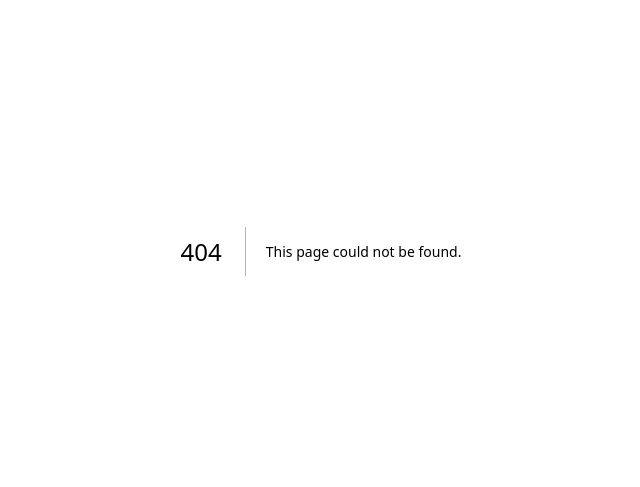
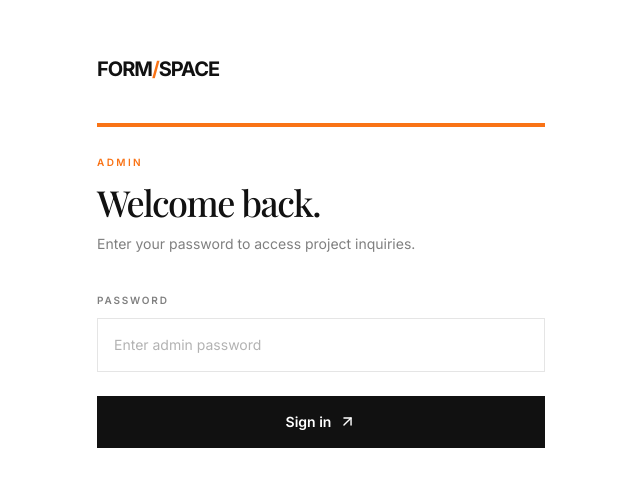
Before and after one commit to Gigawashudas/interior-design, a Next.js app: page /admin/login in a window 1280 px wide. Before the commit this address had no page. Shown: the part 149-636 px from the top of the page, without its empty margins (319-959 px from the left). Built offline with nearby package versions, Linux system fonts and the light colour scheme; a web font is replaced by a local one; what @teispace/next-themes would draw is missing.

Commit message:
Complete lead management and email notifications

```diff
--- /dev/null
+++ b/src/app/admin/layout.tsx
@@ -0,0 +1,3 @@
+export default function AdminLayout({ children }: { children: React.ReactNode }) {
+  return children;
+}
--- /dev/null
+++ b/src/app/admin/leads/layout.tsx
@@ -0,0 +1,17 @@
+import { cookies } from "next/headers";
+import { redirect } from "next/navigation";
+
+export default async function LeadsLayout({
+  children,
+}: {
+  children: React.ReactNode;
+}) {
+  const cookieStore = await cookies();
+  const session = cookieStore.get("admin_session");
+
+  if (session?.value !== "authenticated") {
+    redirect("/admin/login");
+  }
+
+  return children;
+}
--- /dev/null
+++ b/src/app/admin/login/page.tsx
@@ -0,0 +1,116 @@
+"use client";
+
+import { ArrowUpRight, Loader2 } from "lucide-react";
+import Link from "next/link";
+import { FormEvent, useState } from "react";
+import { useRouter } from "next/navigation";
+
+export default function AdminLoginPage() {
+  const router = useRouter();
+
+  const [password, setPassword] = useState("");
+  const [loading, setLoading] = useState(false);
+  const [error, setError] = useState("");
+
+  async function handleSubmit(event: FormEvent<HTMLFormElement>) {
+    event.preventDefault();
+
+    setLoading(true);
+    setError("");
+
+    try {
+      const response = await fetch("/api/admin/login", {
+        method: "POST",
+        headers: {
+          "Content-Type": "application/json",
+        },
+        body: JSON.stringify({ password }),
+      });
+
+      const data = await response.json();
+
+      if (!response.ok || !data.success) {
+        setError(data.message || "Invalid password.");
+        return;
+      }
+
+      router.replace("/admin/leads");
+      router.refresh();
+    } catch {
+      setError("Something went wrong. Please try again.");
+    } finally {
+      setLoading(false);
+    }
+  }
+
+  return (
+    <main className="flex min-h-screen items-center justify-center bg-white px-5 text-[#111111] dark:bg-[#111111] dark:text-white">
+      <div className="w-full max-w-md">
+        <Link
+          href="/"
+          className="text-xl font-bold tracking-tighter"
+        >
+          FORM<span className="text-[#F97316]">/</span>SPACE
+        </Link>
+
+        <div className="mt-10 border-t-4 border-[#F97316] pt-7">
+          <p className="text-[10px] font-semibold uppercase tracking-[0.24em] text-[#F97316]">
+            Admin
+          </p>
+
+          <h1 className="mt-3 font-display text-4xl font-medium tracking-[-0.04em]">
+            Welcome back.
+          </h1>
+
+          <p className="mt-3 text-sm text-black/50 dark:text-white/50">
+            Enter your password to access project inquiries.
+          </p>
+        </div>
+
+        <form onSubmit={handleSubmit} className="mt-8">
+          <label
+            htmlFor="password"
+            className="text-[10px] font-semibold uppercase tracking-[0.18em] text-black/50 dark:text-white/50"
+          >
+            Password
+          </label>
+
+          <input
+            id="password"
+            type="password"
+            autoComplete="current-password"
+            value={password}
+            onChange={(event) => setPassword(event.target.value)}
+            placeholder="Enter admin password"
+            required
+            className="mt-2 w-full border border-black/10 bg-transparent px-4 py-4 text-sm outline-none transition-colors placeholder:text-black/30 focus:border-[#F97316] dark:border-white/10 dark:placeholder:text-white/30"
+          />
+
+          {error && (
+            <p className="mt-3 text-sm text-red-500">
+              {error}
+            </p>
+          )}
+
+          <button
+            type="submit"
+            disabled={loading}
+            className="mt-6 flex w-full items-center justify-center gap-2 bg-[#111111] px-6 py-4 text-sm font-semibold text-white transition-colors hover:bg-[#F97316] disabled:cursor-not-allowed disabled:opacity-60 dark:bg-white dark:text-[#111111] dark:hover:bg-[#F97316] dark:hover:text-white"
+          >
+            {loading ? (
+              <>
+                <Loader2 size={17} className="animate-spin" />
+                Signing in...
+              </>
+            ) : (
+              <>
+                Sign in
+                <ArrowUpRight size={17} />
+              </>
+            )}
+          </button>
+        </form>
+      </div>
+    </main>
+  );
+}
--- /dev/null
+++ b/src/app/api/admin/login/route.ts
@@ -0,0 +1,52 @@
+import { NextResponse } from "next/server";
+
+export async function POST(request: Request) {
+  try {
+    const { password } = await request.json();
+
+    if (!password) {
+      return NextResponse.json(
+        {
+          success: false,
+          message: "Password is required.",
+        },
+        { status: 400 },
+      );
+    }
+
+    if (password !== process.env.ADMIN_PASSWORD) {
+      return NextResponse.json(
+        {
+          success: false,
+          message: "Invalid password.",
+        },
+        { status: 401 },
+      );
+    }
+
+    const response = NextResponse.json({
+      success: true,
+      message: "Login successful.",
+    });
+
+    response.cookies.set("admin_session", "authenticated", {
+      httpOnly: true,
+      secure: process.env.NODE_ENV === "production",
+      sameSite: "lax",
+      path: "/",
+      maxAge: 60 * 60 * 24 * 7,
+    });
+
+    return response;
+  } catch (error) {
+    console.error("Admin login error:", error);
+
+    return NextResponse.json(
+      {
+        success: false,
+        message: "Something went wrong. Please try again.",
+      },
+      { status: 500 },
+    );
+  }
+}
--- /dev/null
+++ b/src/app/api/admin/logout/route.ts
@@ -0,0 +1,17 @@
+import { NextResponse } from "next/server";
+
+export async function POST() {
+  const response = NextResponse.json({
+    success: true,
+  });
+
+  response.cookies.set("admin_session", "", {
+    httpOnly: true,
+    secure: process.env.NODE_ENV === "production",
+    sameSite: "lax",
+    path: "/",
+    maxAge: 0,
+  });
+
+  return response;
+}
--- a/src/app/contact/page.tsx
+++ b/src/app/contact/page.tsx
@@ -4,21 +4,9 @@ import { ArrowLeft, ArrowUpRight, CheckCircle2, Loader2 } from "lucide-react";
 import Link from "next/link";
 import { FormEvent, useState } from "react";
 
-const projectTypes = [
-  "Residential Design",
-  "Commercial Spaces",
-  "3D Visualization",
-  "Renovation",
-  "Other",
-];
+const projectTypes = ["Residential Design", "Commercial Spaces", "3D Visualization", "Renovation", "Other"];
 
-const budgets = [
-  "Under 10 Lakh",
-  "10–20 Lakh",
-  "20–30 Lakh",
-  "30–50 Lakh",
-  "50 Lakh+",
-];
+const budgets = ["Under 10 Lakh", "10–20 Lakh", "20–30 Lakh", "30–50 Lakh", "50 Lakh+"];
 
 export default function ContactPage() {
   const [loading, setLoading] = useState(false);
@@ -46,6 +34,7 @@ export default function ContactPage() {
     };
 
     try {
+      // 1. Save lead to database
       const response = await fetch("/api/leads", {
         method: "POST",
         headers: {
@@ -60,14 +49,41 @@ export default function ContactPage() {
         throw new Error(result.message || "Something went wrong.");
       }
 
+      // 2. Send email notification through Web3Forms
+      const emailResponse = await fetch("https://api.web3forms.com/submit", {
+        method: "POST",
+        headers: {
+          "Content-Type": "application/json",
+          Accept: "application/json",
+        },
+        body: JSON.stringify({
+          access_key: process.env.NEXT_PUBLIC_WEB3FORMS_ACCESS_KEY,
+
+          subject: `New Lead: ${data.name} — ${data.projectType}`,
+
+          from_name: "FORM/SPACE Website",
+
+          name: data.name,
+          phone: data.phone,
+          email: data.email,
+          projectType: data.projectType,
+          budget: data.budget,
+          location: data.location,
+          message: data.message,
+        }),
+      });
+
+      const emailResult = await emailResponse.json();
+
+      if (!emailResult.success) {
+        console.error("Web3Forms email error:", emailResult);
+      }
+
+      // 3. Show success even if email notification fails
       setSuccess(true);
       form.reset();
     } catch (err) {
-      setError(
-        err instanceof Error
-          ? err.message
-          : "Something went wrong. Please try again."
-      );
+      setError(err instanceof Error ? err.message : "Something went wrong. Please try again.");
     } finally {
       setLoading(false);
     }
@@ -78,17 +94,11 @@ export default function ContactPage() {
       {/* Header */}
       <header className="border-b border-black/10 dark:border-white/10">
         <div className="mx-auto flex max-w-7xl items-center justify-between px-5 py-5 sm:px-6 lg:px-8">
-          <Link
-            href="/"
-            className="text-lg font-bold tracking-tighter sm:text-xl"
-          >
+          <Link href="/" className="text-lg font-bold tracking-tighter sm:text-xl">
             FORM<span className="text-[#F97316]">/</span>SPACE
           </Link>
 
-          <Link
-            href="/"
-            className="flex items-center gap-2 text-sm font-medium transition-colors hover:text-[#F97316]"
-          >
+          <Link href="/" className="flex items-center gap-2 text-sm font-medium transition-colors hover:text-[#F97316]">
             <ArrowLeft size={16} />
             Back home
           </Link>
@@ -100,26 +110,16 @@ export default function ContactPage() {
         <div className="grid gap-14 lg:grid-cols-[0.8fr_1.2fr] lg:gap-24">
           {/* Intro */}
           <div>
-            <p className="text-[10px] font-semibold uppercase tracking-[0.24em] text-[#F97316] sm:text-xs">
-              Start a project
-            </p>
+            <p className="text-[10px] font-semibold uppercase tracking-[0.24em] text-[#F97316] sm:text-xs">Start a project</p>
 
             <h1 className="mt-5 max-w-xl font-display text-5xl font-medium leading-[0.95] tracking-[-0.045em] sm:text-6xl lg:text-7xl">
-              Let&apos;s create something{" "}
-              <span className="font-normal italic text-[#F97316]">
-                meaningful.
-              </span>
+              Let&apos;s create something <span className="font-normal italic text-[#F97316]">meaningful.</span>
             </h1>
 
-            <p className="mt-7 max-w-md text-sm leading-7 text-black/60 dark:text-white/60 sm:text-base">
-              Tell us about your project. We&apos;ll review your requirements
-              and get back to you to discuss the possibilities.
-            </p>
+            <p className="mt-7 max-w-md text-sm leading-7 text-black/60 dark:text-white/60 sm:text-base">Tell us about your project. We&apos;ll review your requirements and get back to you to discuss the possibilities.</p>
 
             <div className="mt-10 border-t border-black/10 pt-6 dark:border-white/10">
-              <p className="text-xs font-semibold uppercase tracking-[0.2em] text-black/40 dark:text-white/40">
-                Studio
-              </p>
+              <p className="text-xs font-semibold uppercase tracking-[0.2em] text-black/40 dark:text-white/40">Studio</p>
 
               <p className="mt-3 text-sm leading-6">
                 Dhaka, Bangladesh
@@ -135,108 +135,54 @@ export default function ContactPage() {
           <div>
             {success ? (
               <div className="border-t-4 border-[#F97316] pt-8">
-                <CheckCircle2
-                  size={42}
-                  strokeWidth={1.5}
-                  className="text-[#F97316]"
-                />
+                <CheckCircle2 size={42} strokeWidth={1.5} className="text-[#F97316]" />
 
-                <h2 className="mt-6 font-display text-3xl font-medium tracking-tight sm:text-4xl">
-                  Thank you.
-                </h2>
+                <h2 className="mt-6 font-display text-3xl font-medium tracking-tight sm:text-4xl">Thank you.</h2>
 
-                <p className="mt-4 max-w-md text-sm leading-7 text-black/60 dark:text-white/60">
-                  Your project inquiry has been received. We&apos;ll be in
-                  touch with you soon.
-                </p>
+                <p className="mt-4 max-w-md text-sm leading-7 text-black/60 dark:text-white/60">Your project inquiry has been received. We&apos;ll be in touch with you soon.</p>
 
-                <button
-                  type="button"
-                  onClick={() => setSuccess(false)}
-                  className="mt-8 inline-flex items-center gap-2 border-b border-black/30 pb-1 text-sm font-semibold transition-colors hover:border-[#F97316] hover:text-[#F97316] dark:border-white/30"
-                >
+                <button type="button" onClick={() => setSuccess(false)} className="mt-8 inline-flex items-center gap-2 border-b border-black/30 pb-1 text-sm font-semibold transition-colors hover:border-[#F97316] hover:text-[#F97316] dark:border-white/30">
                   Submit another inquiry
                   <ArrowUpRight size={15} />
                 </button>
               </div>
             ) : (
-              <form
-                onSubmit={handleSubmit}
-                className="border-t-4 border-[#F97316] pt-8"
-              >
+              <form onSubmit={handleSubmit} className="border-t-4 border-[#F97316] pt-8">
                 <div className="grid gap-7 sm:grid-cols-2">
                   {/* Name */}
                   <div>
-                    <label
-                      htmlFor="name"
-                      className="text-xs font-semibold uppercase tracking-[0.16em]"
-                    >
+                    <label htmlFor="name" className="text-xs font-semibold uppercase tracking-[0.16em]">
                       Name *
                     </label>
 
-                    <input
-                      id="name"
-                      name="name"
-                      type="text"
-                      required
-                      placeholder="Your name"
-                      className="mt-3 w-full border-b border-black/20 bg-transparent px-0 py-3 text-sm outline-none transition-colors placeholder:text-black/30 focus:border-[#F97316] dark:border-white/20 dark:placeholder:text-white/30"
-                    />
+                    <input id="name" name="name" type="text" required placeholder="Your name" className="mt-3 w-full border-b border-black/20 bg-transparent px-0 py-3 text-sm outline-none transition-colors placeholder:text-black/30 focus:border-[#F97316] dark:border-white/20 dark:placeholder:text-white/30" />
                   </div>
 
                   {/* Phone */}
                   <div>
-                    <label
-                      htmlFor="phone"
-                      className="text-xs font-semibold uppercase tracking-[0.16em]"
-                    >
+                    <label htmlFor="phone" className="text-xs font-semibold uppercase tracking-[0.16em]">
                       Phone *
                     </label>
 
-                    <input
-                      id="phone"
-                      name="phone"
-                      type="tel"
-                      required
-                      placeholder="+880 1XXX-XXXXXX"
-                      className="mt-3 w-full border-b border-black/20 bg-transparent px-0 py-3 text-sm outline-none transition-colors placeholder:text-black/30 focus:border-[#F97316] dark:border-white/20 dark:placeholder:text-white/30"
-                    />
+                    <input id="phone" name="phone" type="tel" required placeholder="+880 1XXX-XXXXXX" className="mt-3 w-full border-b border-black/20 bg-transparent px-0 py-3 text-sm outline-none transition-colors placeholder:text-black/30 focus:border-[#F97316] dark:border-white/20 dark:placeholder:text-white/30" />
                   </div>
 
                   {/* Email */}
                   <div>
-                    <label
-                      htmlFor="email"
-                      className="text-xs font-semibold uppercase tracking-[0.16em]"
-                    >
+                    <label htmlFor="email" className="text-xs font-semibold uppercase tracking-[0.16em]">
                       Email
                     </label>
 
-                    <input
-                      id="email"
-                      name="email"
-                      type="email"
-                      placeholder="you@example.com"
-                      className="mt-3 w-full border-b border-black/20 bg-transparent px-0 py-3 text-sm outline-none transition-colors placeholder:text-black/30 focus:border-[#F97316] dark:border-white/20 dark:placeholder:text-white/30"
-                    />
+                    <input id="email" name="email" type="email" placeholder="you@example.com" className="mt-3 w-full border-b border-black/20 bg-transparent px-0 py-3 text-sm outline-none transition-colors placeholder:text-black/30 focus:border-[#F97316] dark:border-white/20 dark:placeholder:text-white/30" />
                   </div>
 
                   {/* Project type */}
                   <div>
-                    <label
-                      htmlFor="projectType"
-                      className="text-xs font-semibold uppercase tracking-[0.16em]"
-                    >
+                    <label htmlFor="projectType" className="text-xs font-semibold uppercase tracking-[0.16em]">
                       Project type *
                     </label>
 
-                    <select
-                      id="projectType"
-                      name="projectType"
-                      required
-                      defaultValue=""
-                      className="mt-3 w-full border-b border-black/20 bg-transparent px-0 py-3 text-sm outline-none transition-colors focus:border-[#F97316] dark:border-white/20 dark:bg-[#111111]"
-                    >
+                    <select id="projectType" name="projectType" required defaultValue="" className="mt-3 w-full border-b border-black/20 bg-transparent px-0 py-3 text-sm outline-none transition-colors focus:border-[#F97316] dark:border-white/20 dark:bg-[#111111]">
                       <option value="" disabled>
                         Select project type
                       </option>
@@ -251,19 +197,11 @@ export default function ContactPage() {
 
                   {/* Budget */}
                   <div>
-                    <label
-                      htmlFor="budget"
-                      className="text-xs font-semibold uppercase tracking-[0.16em]"
-                    >
+                    <label htmlFor="budget" className="text-xs font-semibold uppercase tracking-[0.16em]">
                       Budget
                     </label>
 
-                    <select
-                      id="budget"
-                      name="budget"
-                      defaultValue=""
-                      className="mt-3 w-full border-b border-black/20 bg-transparent px-0 py-3 text-sm outline-none transition-colors focus:border-[#F97316] dark:border-white/20 dark:bg-[#111111]"
-                    >
+                    <select id="budget" name="budget" defaultValue="" className="mt-3 w-full border-b border-black/20 bg-transparent px-0 py-3 text-sm outline-none transition-colors focus:border-[#F97316] dark:border-white/20 dark:bg-[#111111]">
                       <option value="" disabled>
                         Select budget
                       </option>
@@ -278,53 +216,26 @@ export default function ContactPage() {
 
                   {/* Location */}
                   <div>
-                    <label
-                      htmlFor="location"
-                      className="text-xs font-semibold uppercase tracking-[0.16em]"
-                    >
+                    <label htmlFor="location" className="text-xs font-semibold uppercase tracking-[0.16em]">
                       Location
                     </label>
 
-                    <input
-                      id="location"
-                      name="location"
-                      type="text"
-                      placeholder="Project location"
-                      className="mt-3 w-full border-b border-black/20 bg-transparent px-0 py-3 text-sm outline-none transition-colors placeholder:text-black/30 focus:border-[#F97316] dark:border-white/20 dark:placeholder:text-white/30"
-                    />
+                    <input id="location" name="location" type="text" placeholder="Project location" className="mt-3 w-full border-b border-black/20 bg-transparent px-0 py-3 text-sm outline-none transition-colors placeholder:text-black/30 focus:border-[#F97316] dark:border-white/20 dark:placeholder:text-white/30" />
                   </div>
                 </div>
 
                 {/* Message */}
                 <div className="mt-7">
-                  <label
-                    htmlFor="message"
-                    className="text-xs font-semibold uppercase tracking-[0.16em]"
-                  >
+                  <label htmlFor="message" className="text-xs font-semibold uppercase tracking-[0.16em]">
                     Tell us about your project *
                   </label>
 
-                  <textarea
-                    id="message"
-                    name="message"
-                    required
-                    rows={5}
-                    placeholder="Tell us about your space, requirements, timeline, and anything else we should know."
-                    className="mt-3 w-full resize-none border-b border-black/20 bg-transparent px-0 py-3 text-sm leading-6 outline-none transition-colors placeholder:text-black/30 focus:border-[#F97316] dark:border-white/20 dark:placeholder:text-white/30"
-                  />
+                  <textarea id="message" name="message" required rows={5} placeholder="Tell us about your space, requirements, timeline, and anything else we should know." className="mt-3 w-full resize-none border-b border-black/20 bg-transparent px-0 py-3 text-sm leading-6 outline-none transition-colors placeholder:text-black/30 focus:border-[#F97316] dark:border-white/20 dark:placeholder:text-white/30" />
                 </div>
 
-                {error && (
-                  <div className="mt-6 border border-red-500/20 bg-red-500/5 px-4 py-3 text-sm text-red-600 dark:text-red-400">
-                    {error}
-                  </div>
-                )}
+                {error && <div className="mt-6 border border-red-500/20 bg-red-500/5 px-4 py-3 text-sm text-red-600 dark:text-red-400">{error}</div>}
 
-                <button
-                  type="submit"
-                  disabled={loading}
-                  className="mt-8 inline-flex w-full items-center justify-center gap-3 bg-[#111111] px-7 py-5 text-sm font-semibold text-white transition-colors hover:bg-[#F97316] disabled:cursor-not-allowed disabled:opacity-60 dark:bg-white dark:text-[#111111] dark:hover:bg-[#F97316] dark:hover:text-white sm:w-auto"
-                >
+                <button type="submit" disabled={loading} className="mt-8 inline-flex w-full items-center justify-center gap-3 bg-[#111111] px-7 py-5 text-sm font-semibold text-white transition-colors hover:bg-[#F97316] disabled:cursor-not-allowed disabled:opacity-60 dark:bg-white dark:text-[#111111] dark:hover:bg-[#F97316] dark:hover:text-white sm:w-auto">
                   {loading ? (
                     <>
                       <Loader2 size={17} className="animate-spin" />
--- a/src/components/lead-form.tsx
+++ b/src/components/lead-form.tsx
@@ -34,6 +34,7 @@ export function LeadForm() {
     };
 
     try {
+      // 1. Save lead to database
       const response = await fetch("/api/leads", {
         method: "POST",
         headers: {
@@ -42,8 +43,40 @@ export function LeadForm() {
         body: JSON.stringify(data),
       });
 
+      const result = await response.json();
+
       if (!response.ok) {
-        throw new Error("Failed to submit form");
+        throw new Error(result.message || "Failed to submit form");
+      }
+
+      // 2. Send email notification through Web3Forms
+      const emailResponse = await fetch("https://api.web3forms.com/submit", {
+        method: "POST",
+        headers: {
+          "Content-Type": "application/json",
+          Accept: "application/json",
+        },
+        body: JSON.stringify({
+          access_key: process.env.NEXT_PUBLIC_WEB3FORMS_ACCESS_KEY,
+
+          subject: `New Lead: ${data.name} — ${data.projectType}`,
+
+          from_name: "FORM/SPACE Website",
+
+          name: data.name,
+          phone: data.phone,
+          email: data.email,
+          projectType: data.projectType,
+          budget: data.budget,
+          location: data.location,
+          message: data.message,
+        }),
+      });
+
+      const emailResult = await emailResponse.json();
+
+      if (!emailResult.success) {
+        console.error("Web3Forms email error:", emailResult);
       }
 
       setSubmitted(true);
```
